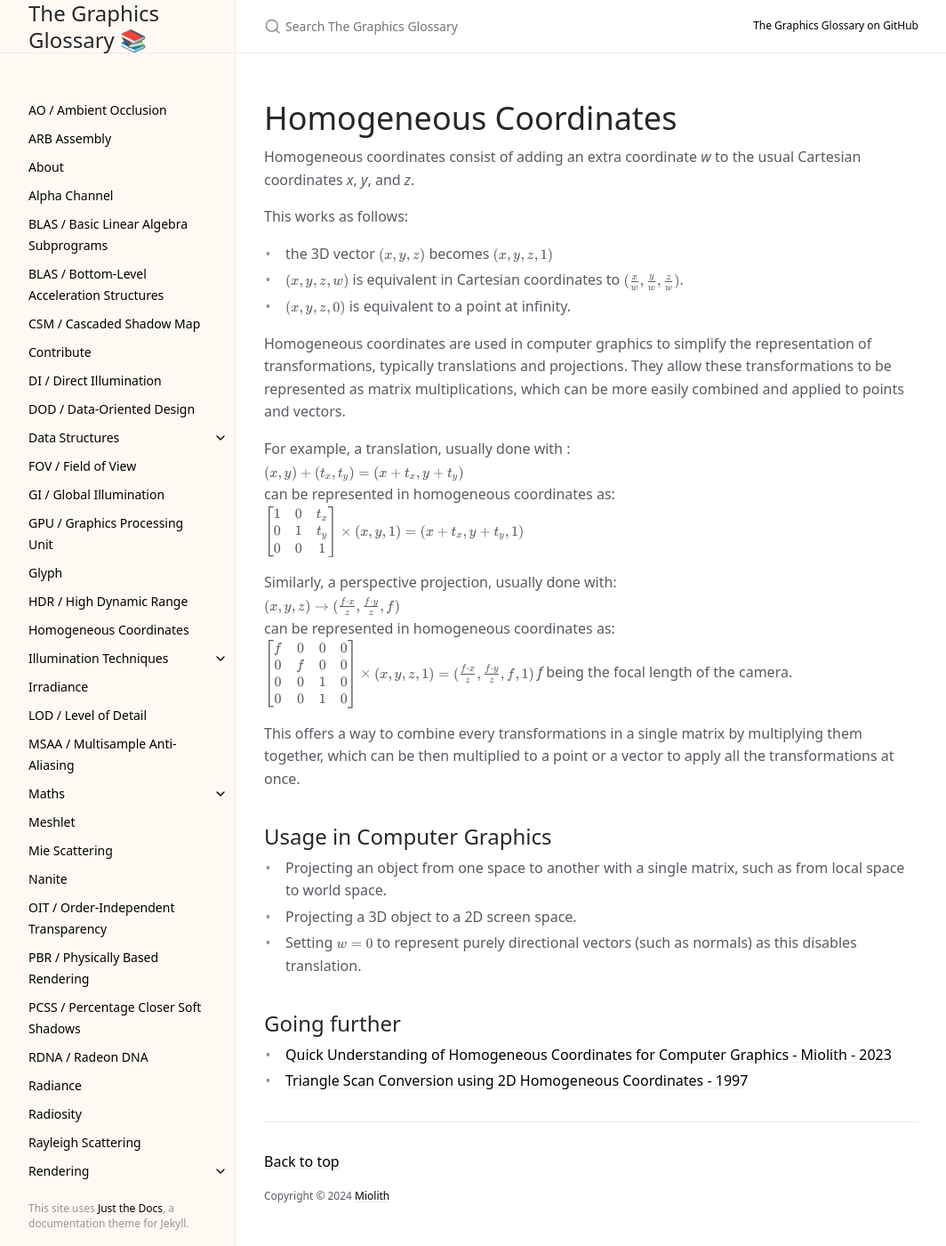
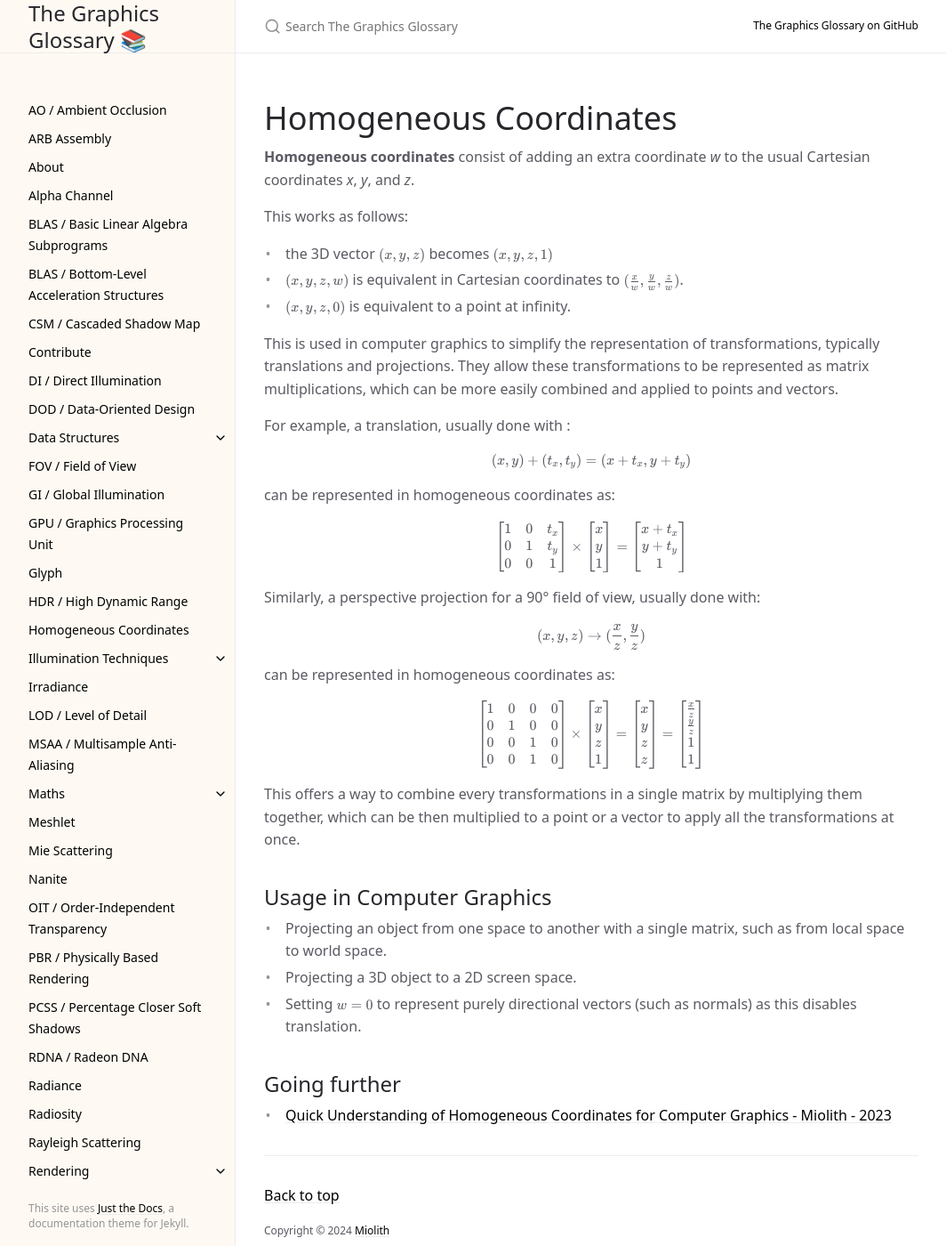
Before and after one commit to GraphicsGlossary/graphicsglossary.github.io, a Jekyll site: the page built from docs/math/homogeneous-coordinates.md, in a window 1280 px wide and 1400 px high. Shown: the whole window at 89% size, without its empty margins (107-1171 px from the left). Built offline with Jekyll 4.4.1, drawn with Linux system fonts in a browser that asks for light colours; cached includes are drawn as plain includes.

Commit message:
update homogeneous coordinates

```diff
--- a/docs/math/homogeneous-coordinates.md
+++ b/docs/math/homogeneous-coordinates.md
@@ -6,7 +6,7 @@ permalink: /homogeneous-coordinates/
 
 # Homogeneous Coordinates
 
-Homogeneous coordinates consist of adding an extra coordinate *w* to the usual Cartesian coordinates *x*, *y*, and *z*.
+**Homogeneous coordinates** consist of adding an extra coordinate *w* to the usual Cartesian coordinates *x*, *y*, and *z*.
 
 This works as follows:
 
@@ -14,31 +14,73 @@ This works as follows:
 - $$(x, y, z, w)$$ is equivalent in Cartesian coordinates to $$(\frac{x}{w}, \frac{y}{w}, \frac{z}{w})$$.
 - $$(x, y, z, 0)$$ is equivalent to a point at infinity.
 
-Homogeneous coordinates are used in computer graphics to simplify the representation of transformations, typically translations and projections. They allow these transformations to be represented as matrix multiplications, which can be more easily combined and applied to points and vectors.
+This is used in computer graphics to simplify the representation of transformations, typically translations and projections. They allow these transformations to be represented as matrix multiplications, which can be more easily combined and applied to points and vectors.
 
-For example, a translation, usually done with :\
+For example, a translation, usually done with :
+
 $$
 (x, y) + (t_x, t_y) = (x + t_x, y + t_y)
-$$\
-can be represented in homogeneous coordinates as:\
-$$
-\begin{bmatrix} 1 & 0 & t_x \\ 0 & 1 & t_y \\ 0 & 0 & 1 \end{bmatrix} \times (x, y, 1) = (x + t_x, y + t_y, 1)
 $$
 
-Similarly, a perspective projection, usually done with:\
-$$
-(x, y, z) \rightarrow (\frac{f \cdot x}{z}, \frac{f \cdot y}{z}, f)
-$$\
-can be represented in homogeneous coordinates as:\
+can be represented in homogeneous coordinates as:
+
 $$
 \begin{bmatrix}
-f & 0 & 0 & 0 \\
-0 & f & 0 & 0 \\
+1 & 0 & t_x \\
+0 & 1 & t_y \\
+0 & 0 & 1
+\end{bmatrix}
+\times
+\begin{bmatrix}
+x \\
+y \\
+1
+\end{bmatrix}
+=
+\begin{bmatrix}
+x + t_x \\
+y + t_y \\
+1
+\end{bmatrix}
+$$
+
+Similarly, a perspective projection for a 90° field of view, usually done with:
+
+$$
+(x, y, z) \rightarrow (\frac{x}{z}, \frac{y}{z})
+$$
+
+can be represented in homogeneous coordinates as:
+
+$$
+\begin{bmatrix}
+1 & 0 & 0 & 0 \\
+0 & 1 & 0 & 0 \\
 0 & 0 & 1 & 0 \\
 0 & 0 & 1 & 0
-\end{bmatrix} \times (x, y, z, 1) = (\frac{f \cdot x}{z}, \frac{f \cdot y}{z}, f, 1)
+\end{bmatrix}
+\times
+\begin{bmatrix}
+x \\
+y \\
+z \\
+1
+\end{bmatrix}
+=
+\begin{bmatrix}
+x \\
+y \\
+z \\
+z
+\end{bmatrix}
+=
+\begin{bmatrix}
+\frac{x}{z} \\
+\frac{y}{z} \\
+1 \\
+1
+\end{bmatrix}
 $$
-*f* being the focal length of the camera.
 
 This offers a way to combine every transformations in a single matrix by multiplying them together, which can be then multiplied to a point or a vector to apply all the transformations at once.
 
@@ -51,4 +93,3 @@ This offers a way to combine every transformations in a single matrix by multipl
 ## Going further
 
 - [Quick Understanding of Homogeneous Coordinates for Computer Graphics - Miolith - 2023](https://www.youtube.com/watch?v=o-xwmTODTUI)
-- [Triangle Scan Conversion using 2D Homogeneous Coordinates - 1997](https://www.cs.cmu.edu/afs/cs/academic/class/15869-f11/www/readings/olano97_homogeneous.pdf)
```
